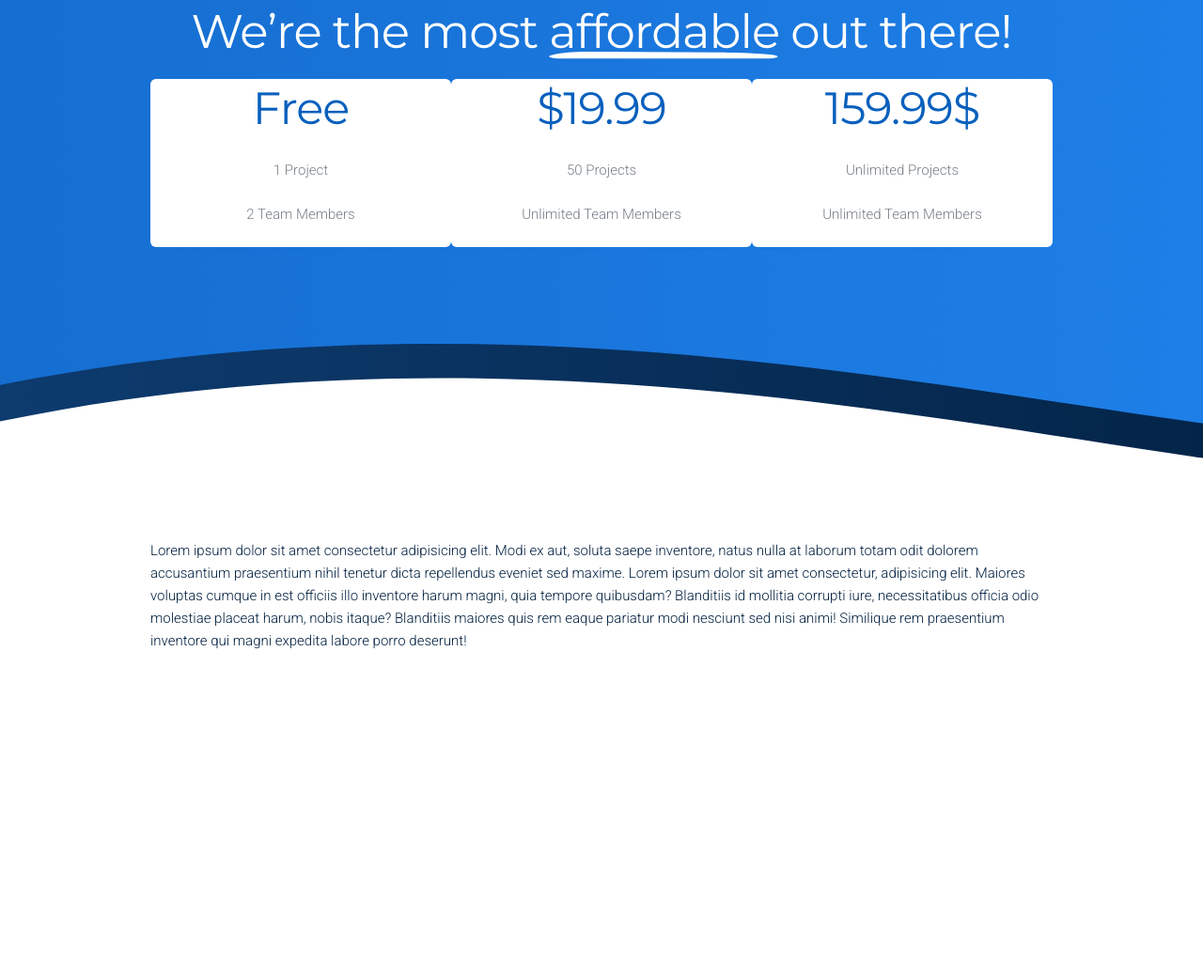
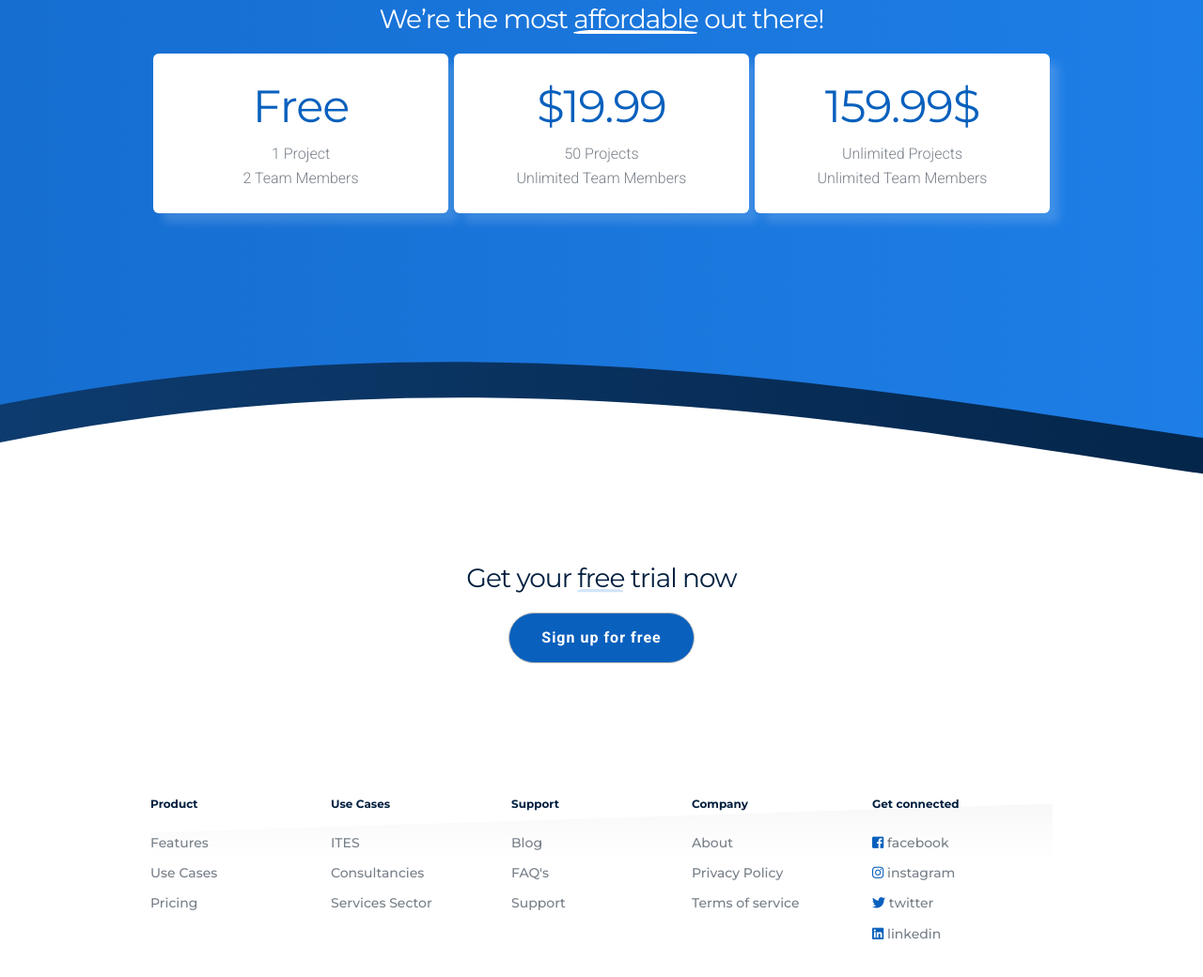
Before and after one commit to hurrii/kroduct, a website: page app/index.html in a window 1280 px wide. Shown: the part 2469-3509 px from the top of the page at 94% size. Before the commit the page ends 3163 px from the top, so only its background shows below. Drawn offline with Linux system fonts and the light colour scheme.

Commit message:
Basic Interface finalised

```diff
--- a/app/index.html
+++ b/app/index.html
@@ -58,7 +58,7 @@
 
         <section class="teams__wrapper">
             <div class="teams container">
-              <h1 class="teams__heading">Kroduct is for <span>everyone</span>!</h1>
+              <h1 class="teams__heading heading">Kroduct is for <span>everyone</span>!</h1>
 
 
 
@@ -80,7 +80,7 @@
 <!-- App showcase section
   ----------------------------------------------------->
         <section class="app-showcase container t-align-center">
-                <h1 class="app-showcase__heading">We’ve got <span>everything</span> for you.</h1>
+                <h1 class="app-showcase__heading heading">We’ve got <span>everything</span> for you.</h1>
 
                 <div class="app-showcase__wrapper container">
                       <img class="img-responsive" src="assets/img/task-runner.png" alt="App showcase">
@@ -119,8 +119,10 @@
 
         </section>
 
+<!-- Subscription section
+  ----------------------------------------------------->
         <section class="subscription">
-            <h1 class="subscription__heading">We’re the most <span>affordable</span> out there!</h1>
+            <h1 class="subscription__heading heading">We’re the most <span>affordable</span> out there!</h1>
 
             <div class="subscription__plans-wrapper container">
               <div class="subscription__plan-item">
@@ -144,14 +146,59 @@
             </div>
         </section>
 
+<!-- Free trial
+  ----------------------------------------------------->
+        <section class="free-trial container t-align-center">
+            <h1 class="heading">Get your <span>free</span> trial now</h1>
+            <button class="free-trial__btn rounded-btn">Sign up for free</button>
+        </section>
 
+<!-- Footer section
+  ----------------------------------------------------->
+        <footer class="footer-wrapper container">
+            <div class="footer">
+              <ul class="footer__col">
+                <h6>Product</h6>
 
+                <li><a href="##">Features</a></li>
+                <li><a href="##">Use Cases</a></li>
+                <li><a href="##">Pricing</a></li>
+              </ul>
 
+              <ul class="footer__col">
+                <h6>Use Cases</h6>
 
-        <section class="container">
-          Lorem ipsum dolor sit amet consectetur adipisicing elit. Modi ex aut, soluta saepe inventore, natus nulla at laborum totam odit dolorem accusantium praesentium nihil tenetur dicta repellendus eveniet sed maxime. Lorem ipsum dolor sit amet consectetur, adipisicing elit. Maiores voluptas cumque in est officiis illo inventore harum magni, quia tempore quibusdam? Blanditiis id mollitia corrupti iure, necessitatibus officia odio molestiae placeat harum, nobis itaque? Blanditiis maiores quis rem eaque pariatur modi nesciunt sed nisi animi! Similique rem praesentium inventore qui magni expedita labore porro deserunt!
-        </section>
-  </main>
+                <li><a href="##">ITES</a></li>
+                <li><a href="##">Consultancies</a></li>
+                <li><a href="##">Services Sector</a></li>
+              </ul>
+
+              <ul class="footer__col">
+                <h6>Support</h6>
+
+                <li><a href="##">Blog</a></li>
+                <li><a href="##">FAQ's</a></li>
+                <li><a href="##">Support</a></li>
+              </ul>
+
+              <ul class="footer__col">
+                <h6>Company</h6>
+
+                <li><a href="##">About</a></li>
+                <li><a href="##">Privacy Policy</a></li>
+                <li><a href="##">Terms of service</a></li>
+              </ul>
+
+              <ul class="footer__col">
+                <h6>Get connected</h6>
+
+                <li><i class="fab fa-facebook-square"></i><a href="">&nbsp;facebook</a></li>
+                <li><i class="fab fa-instagram"></i><a href="">&nbsp;instagram</a></li>
+                <li><i class="fab fa-twitter"></i><a href="">&nbsp;twitter</a></li>
+                <li><i class="fab fa-linkedin"></i><a href="">&nbsp;linkedin</a></li>
+              </ul>
+            </div>
+        </footer>
 
 
 
--- /dev/null
+++ b/app/scss/footer/footer.scss
@@ -0,0 +1,13 @@
+@import 'footer__col.scss';
+
+.footer-wrapper {
+    background: url(../assets/img/footer-bg.svg);
+    background-size: 100%;
+    margin-top: 140px;
+    padding: 0;
+}
+
+.footer {
+    display: flex;
+    justify-content: space-between;
+}
--- /dev/null
+++ b/app/scss/footer/footer__col.scss
@@ -0,0 +1,33 @@
+.footer__col {
+    list-style: none;
+    color: $grey;
+    flex-basis: 20%;
+    max-width: 20%;;
+    font-family: 'Montserrat', sans-serif;
+    font-size: 14px;
+    font-weight: 500;
+
+    h6 {
+        font-size: 12px;
+        font-weight: bold;
+    }
+
+    a {
+        color: $grey;
+        text-decoration: none;
+    }
+
+    i {
+        color: $blue;
+    }
+
+    @media screen and (max-width: 768px) {
+        font-size: 10px;
+        margin: 0 6px;
+
+        h6 {
+            font-size: 9px;
+            font-weight: bold;
+        }
+    }
+}
--- a/app/scss/main/app-showcase/app-showcase__desc.scss
+++ b/app/scss/main/app-showcase/app-showcase__desc.scss
@@ -8,7 +8,5 @@
     p {
         margin: 0 auto;
         max-width: 710px;
-        color: $grey;
-        font-size: 16px;
     }
 }
--- a/app/scss/main/app-showcase/app-showcase__heading.scss
+++ b/app/scss/main/app-showcase/app-showcase__heading.scss
@@ -1,5 +1,4 @@
 .app-showcase__heading {
-    font-size: 28px;
 
         span {
             background: url(../assets/img/teams-word-shadow.svg) no-repeat;
@@ -7,8 +6,4 @@
             background-size: 100%;
             background-position-y: bottom;
         }
-
-        @media screen and (max-width: 767px) {
-            font-size: 20px;
-        }
 }
--- /dev/null
+++ b/app/scss/main/free-trial/free-trial.scss
@@ -0,0 +1,14 @@
+@import "free-trial__btn.scss";
+
+
+.free-trial {
+
+    h1 {
+
+        span {
+            background: url(../assets/img/free-trial__wordshadow.svg) no-repeat;
+            background-position-y: bottom;
+            background-size: 100%;
+        }
+    }
+}
--- /dev/null
+++ b/app/scss/main/free-trial/free-trial__btn.scss
@@ -0,0 +1,6 @@
+.free-trial__btn {
+    border-radius: 40px;
+    width: 198px;
+    height: 54px;
+    font-size: 16px;
+}
--- a/app/scss/main/subscription/subscription.scss
+++ b/app/scss/main/subscription/subscription.scss
@@ -6,7 +6,7 @@
     background: url(/assets/img/subscription-bg.svg) no-repeat;
     background-size: cover;
     width: 100%;
-    height: 635px;
+    height: 660px;
     margin-top: 3%;
     padding-top: 129px;
     margin-bottom: 5%;
--- a/app/scss/main/subscription/subscription__plan-item.scss
+++ b/app/scss/main/subscription/subscription__plan-item.scss
@@ -3,15 +3,54 @@
     border-radius: 6px;
     max-width: 340px;
     flex-basis: 340px;
+    padding: 25px 0;
+    margin: 0 3px;
+    box-shadow: 10px 10px 10px rgba(255, 255, 255, 0.15);
 
     h3 {
         font-size: 48px;
         color: #0960BD;
-        margin-bottom: 23px;
+        margin-bottom: 2%;
     }
 
     p {
-        margin-bottom: 23px;
+        margin-bottom: 0;
         color: $grey;
     }
 }
+
+@media screen and (max-width: 1024px) {
+    .subscription__plan-item {
+        max-width: 255px;
+        flex-basis: 255px;
+        padding: 19px 0;
+
+        h3 {
+            font-size: 36px;
+            margin-bottom: 2%;
+        }
+
+        p {
+            margin-bottom: 0;
+            font-size: 13px;
+        }
+    }
+}
+
+@media screen and (max-width: 768px) {
+    .subscription__plan-item {
+        max-width: 170px;
+        flex-basis: 170px;
+        padding: 13px 0;
+
+        h3 {
+            font-size: 24px;
+            margin-bottom: 2%;
+        }
+
+        p {
+            margin-bottom: 0;
+            font-size: 11px;
+        }
+    }
+}
--- a/app/scss/main/teams/teams__heading.scss
+++ b/app/scss/main/teams/teams__heading.scss
@@ -1,10 +1,8 @@
 .teams__heading {
-    font-size: 28px;
+
+    span {
+        background: url(../assets/img/teams-word-shadow.svg) no-repeat;
+        background-size: 100%;
+        background-position-y: bottom;
+    }
 }
-
-
-.teams__heading span {
-    background: url(../assets/img/teams-word-shadow.svg) no-repeat;
-    background-size: 100%;
-    background-position-y: bottom;
-}
--- a/app/scss/main/teams/teams__text-desc.scss
+++ /dev/null
@@ -1,4 +0,0 @@
-.teams__text-desc {
-    color: $grey;
-    font-size: 16px;
-}
--- /dev/null
+++ b/app/scss/params/common.scss
@@ -0,0 +1,36 @@
+body {
+    color: $darkblue;
+    font-weight: 300;
+}
+
+p {
+    font-size: 16px;
+    color: $grey;
+
+    @media screen and (max-width: 1024px) {
+        font-size: 14px;
+    }
+
+    @media screen and (max-width: 580px) {
+        font-size: 12px;
+    }
+}
+
+// Heading
+
+.heading {
+    font-size: 28px;
+    font-weight: 400;
+
+    @media screen and (max-width: 1024px) {
+        font-size: 21px;
+    }
+
+    @media screen and (max-width: 768px) {
+        font-size: 21px;
+    }
+
+    @media screen and (max-width: 580px) {
+        font-size: 18px;
+    }
+}
--- a/app/scss/params/hidden.scss
+++ b/app/scss/params/hidden.scss
@@ -10,6 +10,7 @@
 
     .mobile-hidden {
         visibility: hidden;
+        display: none;
     }
 }
 
@@ -17,5 +18,6 @@
 
     .tablet-hidden {
         visibility: hidden;
+        display: none;
     }
 }
--- a/app/scss/styles.scss
+++ b/app/scss/styles.scss
@@ -15,19 +15,20 @@
 @import "params/rounded-btn.scss";
 
 
+// Common styling
+@import "params/common.scss";
+
+
 // Sections
 @import "header/header.scss";
 @import "main/get-started/get-started.scss";
 @import "main/teams/teams.scss";
 @import "main/app-showcase/app-showcase.scss";
 @import "main/subscription/subscription.scss";
+@import "main/free-trial/free-trial.scss";
+@import "footer/footer.scss";
+
 
 
 // media queries
 @import "params/media-queries.scss";
-
-
-body {
-    color: $darkblue;
-    font-weight: 300;
-}
```
Also changed, not shown: app/assets/img/footer-bg.svg (added), app/assets/img/free-trial__wordshadow.svg (added), app/css/styles.css.
